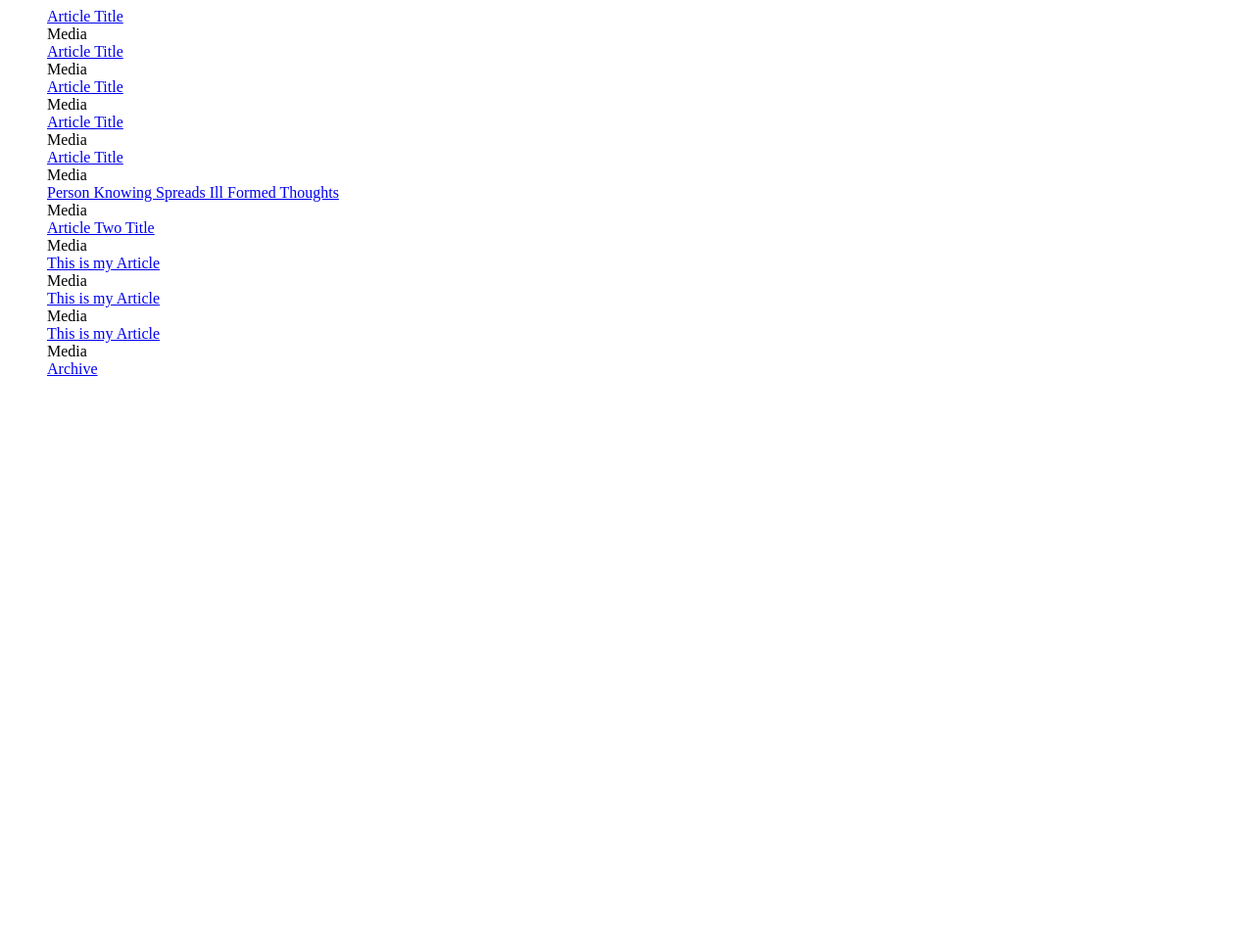
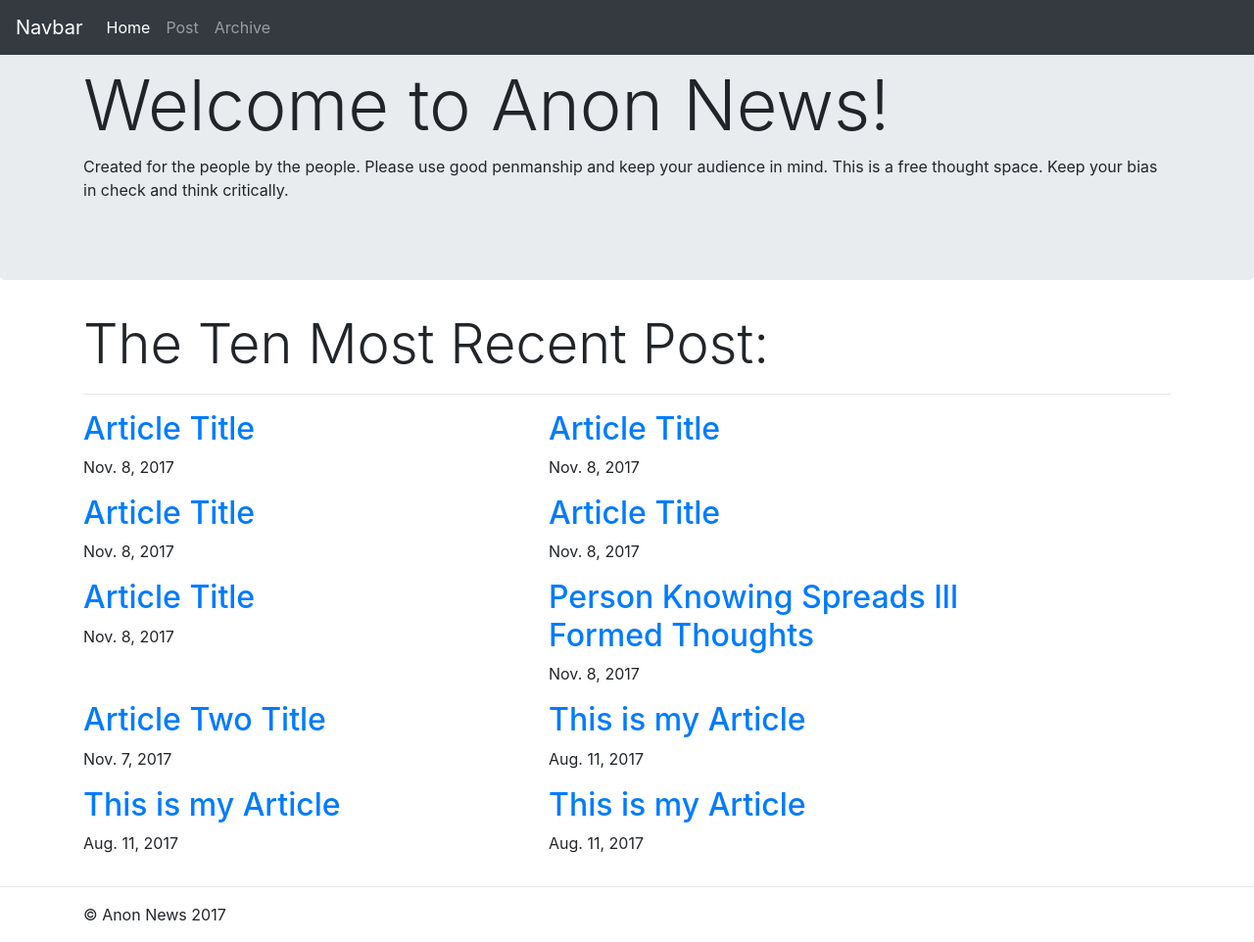
Before and after one commit to jgk98f/Django-App, a Django app: page /home/ in a window 1280 px wide. Shown: the whole page at 98% size. Before the commit the page ends 384 px from the top, so only its background shows below. Run offline with Django 3.2, Linux system fonts and the light colour scheme; data comes from the database, SQL or seed files in the repository; both versions use the stored data as it was after the commit; some libraries are stand-ins or nearby versions.

Commit message:
Styled Home Page and Made Insert Page for Articles

```diff
--- a/mysite/expose/templates/expose/archive.html
+++ b/mysite/expose/templates/expose/archive.html
@@ -1,3 +1,5 @@
+<link rel="stylesheet" href="https://maxcdn.bootstrapcdn.com/bootstrap/4.0.0-beta.2/css/bootstrap.min.css" integrity="sha384-PsH8R72JQ3SOdhVi3uxftmaW6Vc51MKb0q5P2rRUpPvrszuE4W1povHYgTpBfshb" crossorigin="anonymous">
+<meta name="viewport" content="width=device-width, initial-scale=1, shrink-to-fit=no">
 <form action="{% url 'expose:archive_year' %}" method="get">
 	<span>
 		<h4>Get all post for a year:</h4>
--- a/mysite/expose/templates/expose/archive_month.html
+++ b/mysite/expose/templates/expose/archive_month.html
@@ -1,3 +1,5 @@
+<link rel="stylesheet" href="https://maxcdn.bootstrapcdn.com/bootstrap/4.0.0-beta.2/css/bootstrap.min.css" integrity="sha384-PsH8R72JQ3SOdhVi3uxftmaW6Vc51MKb0q5P2rRUpPvrszuE4W1povHYgTpBfshb" crossorigin="anonymous">
+<meta name="viewport" content="width=device-width, initial-scale=1, shrink-to-fit=no">
 <h2>Welcome to archive by month!</h2>
 {% if articleList %}
 	<ul>
--- a/mysite/expose/templates/expose/archive_year.html
+++ b/mysite/expose/templates/expose/archive_year.html
@@ -1,3 +1,5 @@
+<link rel="stylesheet" href="https://maxcdn.bootstrapcdn.com/bootstrap/4.0.0-beta.2/css/bootstrap.min.css" integrity="sha384-PsH8R72JQ3SOdhVi3uxftmaW6Vc51MKb0q5P2rRUpPvrszuE4W1povHYgTpBfshb" crossorigin="anonymous">
+<meta name="viewport" content="width=device-width, initial-scale=1, shrink-to-fit=no">
 <h2>Welcome to archive by year!</h2>
 {% if articleList %}
 	<ul>
--- a/mysite/expose/templates/expose/article.html
+++ b/mysite/expose/templates/expose/article.html
@@ -1,3 +1,5 @@
+<link rel="stylesheet" href="https://maxcdn.bootstrapcdn.com/bootstrap/4.0.0-beta.2/css/bootstrap.min.css" integrity="sha384-PsH8R72JQ3SOdhVi3uxftmaW6Vc51MKb0q5P2rRUpPvrszuE4W1povHYgTpBfshb" crossorigin="anonymous">
+<meta name="viewport" content="width=device-width, initial-scale=1, shrink-to-fit=no">
 {% if article %}
 	<div>
 		<h1>{{article.article_title}}</h1>
--- a/mysite/expose/templates/expose/home.html
+++ b/mysite/expose/templates/expose/home.html
@@ -1,13 +1,53 @@
-{% if recentArticles %}
-	<ul>
-	{% for article in recentArticles %}
-		<div>
-			<a href="{% url 'expose:article' article.id %}">{{ article.article_title }}</a>
-			<div>Media</div>
+<link rel="stylesheet" href="https://maxcdn.bootstrapcdn.com/bootstrap/4.0.0-beta.2/css/bootstrap.min.css" integrity="sha384-PsH8R72JQ3SOdhVi3uxftmaW6Vc51MKb0q5P2rRUpPvrszuE4W1povHYgTpBfshb" crossorigin="anonymous">
+<meta name="viewport" content="width=device-width, initial-scale=1, shrink-to-fit=no">
+<main role="main">
+	{% if recentArticles %}
+
+		<nav class="navbar navbar-expand-md navbar-dark fixed-top bg-dark">
+	      	<a class="navbar-brand" href="#">Navbar</a>
+	      	<button class="navbar-toggler" type="button" data-toggle="collapse" data-target="#navbarsExampleDefault" aria-controls="navbarsExampleDefault" aria-expanded="false" aria-label="Toggle navigation">
+	        	<span class="navbar-toggler-icon"></span>
+	      	</button>
+	      	<div class="collapse navbar-collapse" id="navbarsExampleDefault">
+	        	<ul class="navbar-nav mr-auto">
+	         		<li class="nav-item active">
+	            		<a class="nav-link" href="{% url 'expose:HomeView' %}">Home</a>
+	          		</li>
+	          		<li class="nav-item">
+	            		<a class="nav-link" href="{% url 'expose:author_article' %}">Post<span class="sr-only"></span></a>
+	          		</li>
+	          		<li class="nav-item">
+	            		<a class="nav-link" href="{% url 'expose:archive' %}">Archive</a>
+	          		</li>
+	        	</ul>
+	      	</div>
+	    </nav>
+
+		<div class="jumbotron">
+			<div class="container">
+				<h1 class="display-3">Welcome to Anon News!</h1>
+				<p>Created for the people by the people. Please use good penmanship and keep your audience in mind. This is a free thought space. Keep your bias in check and think critically.</p>
+			</div>
 		</div>
-	{% endfor %}
-{% else %}
-	<h4>No articles have been written yet!</h4>
-{% endif %}
-
-<a href="{% url 'expose:archive' %}">Archive</a>
+		<div class="container">
+			<h1 class="display-4">The Ten Most Recent Post:</h1>
+			<hr>
+			<div class="row">
+			{% for article in recentArticles %}
+				<div class="col-md-5">
+					<h2>
+						<a class="panel-heading" href="{% url 'expose:article' article.id %}">{{ article.article_title }}</a>
+					</h2>
+					<p class="">{{article.article_date}}</p>
+				</div>
+			{% endfor %}
+			</div>
+		</div>
+		<hr>
+	{% else %}
+		<h4 class="display-4">No articles have been written yet!</h4>
+	{% endif %}
+</main>
+<footer class="container">
+	<p>© Anon News 2017</p>
+</footer>
--- a/mysite/expose/urls.py
+++ b/mysite/expose/urls.py
@@ -8,4 +8,6 @@ urlpatterns = [ url(r'^$', views.HomeView.as_view(), name='HomeView'),
 	url(r'^archive/$' ,views.archive, name='archive'),
 	url(r'^archive/by/year/$' ,views.archive_year, name='archive_year'),
 	url(r'^archive/by/month/$', views.archive_month, name='archive_month'),
+	url(r'^author/article/$', views.author_article, name='author_article'),
+	url(r'^author/article/submit/$', views.submit_article, name='submit_article')
 ]
--- a/mysite/expose/views.py
+++ b/mysite/expose/views.py
@@ -36,3 +36,16 @@ def archive_month(request):
 
 	articleList = Article.objects.filter(article_date__year=archive_year, article_date__month=archive_month)
 	return(render(request, 'expose/archive_month.html', {'articleList': articleList,}))
+
+def author_article(request):
+	return(render(request,'expose/author_article.html', {}))
+
+def submit_article(request):
+	date = request.POST['date']
+	title = request.POST['title']
+	text = request.POST['text']
+
+	article = Article(article_title=title, article_date=date, article_text=text, article_upvote=0, article_downvote=0)
+	article.save()
+
+	return HttpResponseRedirect(reverse('expose:HomeView', args=()))
```
Also changed, not shown: mysite/expose/templates/expose/author_article.html (added, +14 -0 lines), mysite/db.sqlite3.
